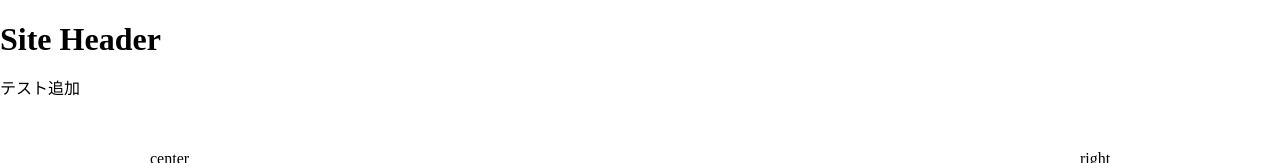
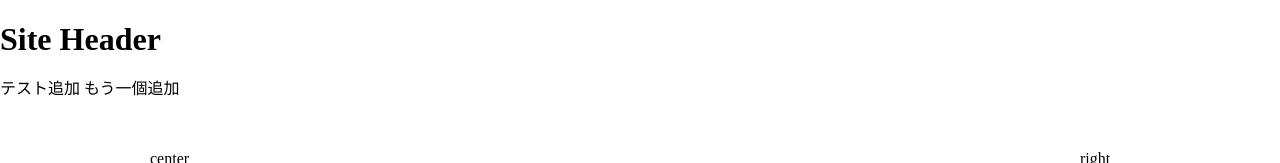
Before and after one commit to abekenji-se/template, a plain HTML site: page index.html in a window 1280 px wide. Shown: the top 163 px of the page. Drawn offline with nearby package versions, Linux system fonts and the light colour scheme.

Commit message:
次に追加してみる

```diff
--- a/index.html
+++ b/index.html
@@ -16,7 +16,7 @@
   <body class="">
     <header>
       <h1>Site Header</h1>
-      テスト追加
+      テスト追加 もう一個追加
     </header>
 
     <div class="layout_wrapper">
```
